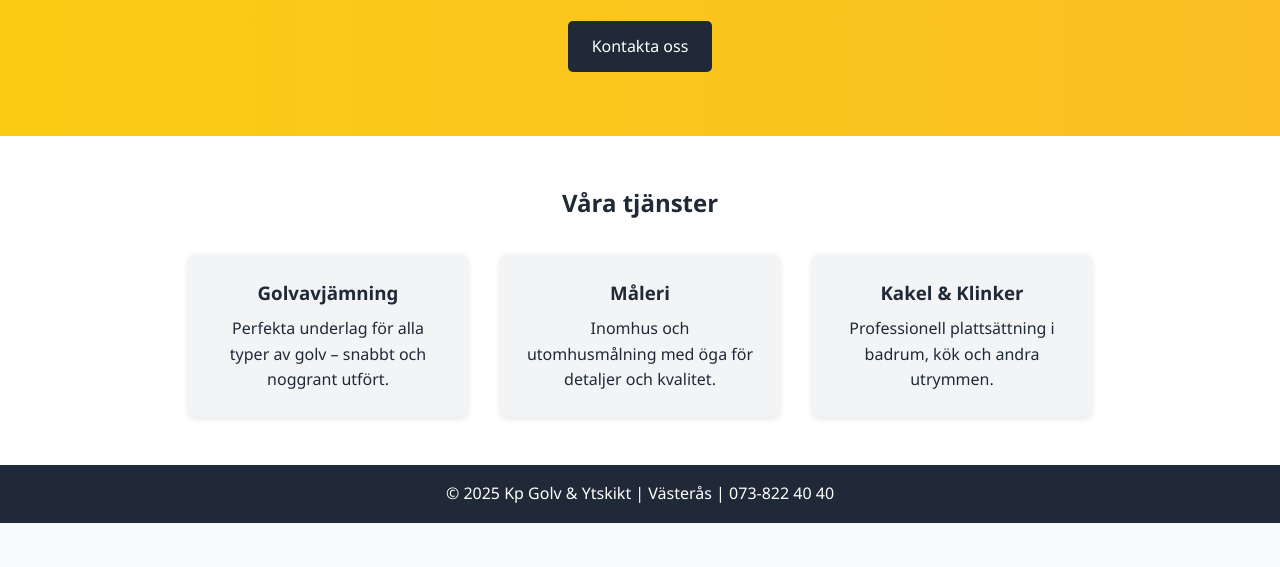
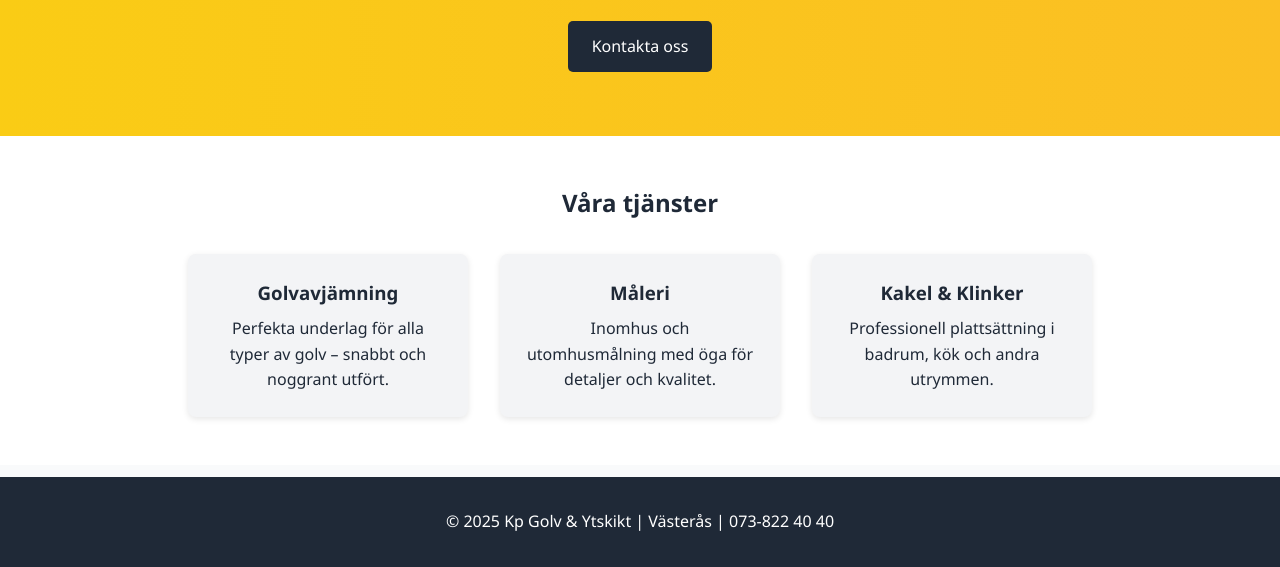
Before and after one commit to Kent-Poli/kpgolv.se, a plain HTML site: page index.html in a window 1280 px wide. Shown: the part 233-800 px from the top of the page. Drawn offline with Linux system fonts and the light colour scheme.

Commit message:
Första commit

```diff
--- a/index.css
+++ b/index.css
@@ -144,3 +144,29 @@ footer {
     align-items: center;
   }
 }
+/* Se till att sidan fyller hela höjden på skärmen */
+html,
+body {
+  height: 100%;
+  margin: 0;
+}
+
+/* Flexbox layout för att trycka ner footern */
+body {
+  display: flex;
+  flex-direction: column;
+}
+
+/* Wrapper växer för att ta all plats utom footern */
+.wrapper {
+  flex: 1;
+}
+
+/* Footer alltid längst ner och högre höjd */
+footer {
+  background-color: #1f2937;
+  color: white;
+  text-align: center;
+  padding: 2rem 1rem; /* Höjden ökas här */
+  margin-top: auto;
+}
--- a/index.html
+++ b/index.html
@@ -7,6 +7,7 @@
     <link rel="stylesheet" href="index.css" />
   </head>
   <body>
+    <div class="wrapper">
       <header>
         <div class="logo">Kp Golv & Ytskikt</div>
         <nav>
@@ -49,6 +50,7 @@
           </div>
         </div>
       </section>
+    </div>
 
     <footer>
       <p>&copy; 2025 Kp Golv & Ytskikt | Västerås | 073-822 40 40</p>
```
Lines whose indentation alone changed are shown as unchanged.
